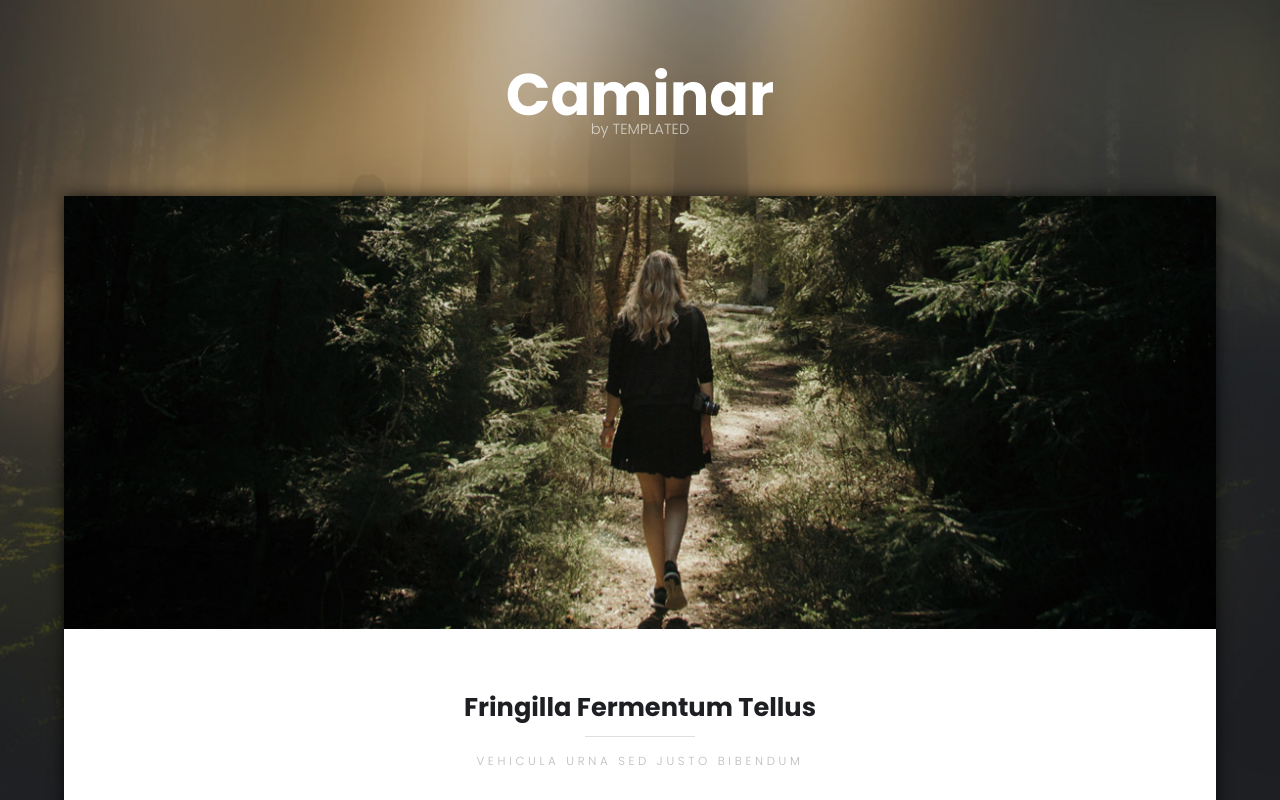
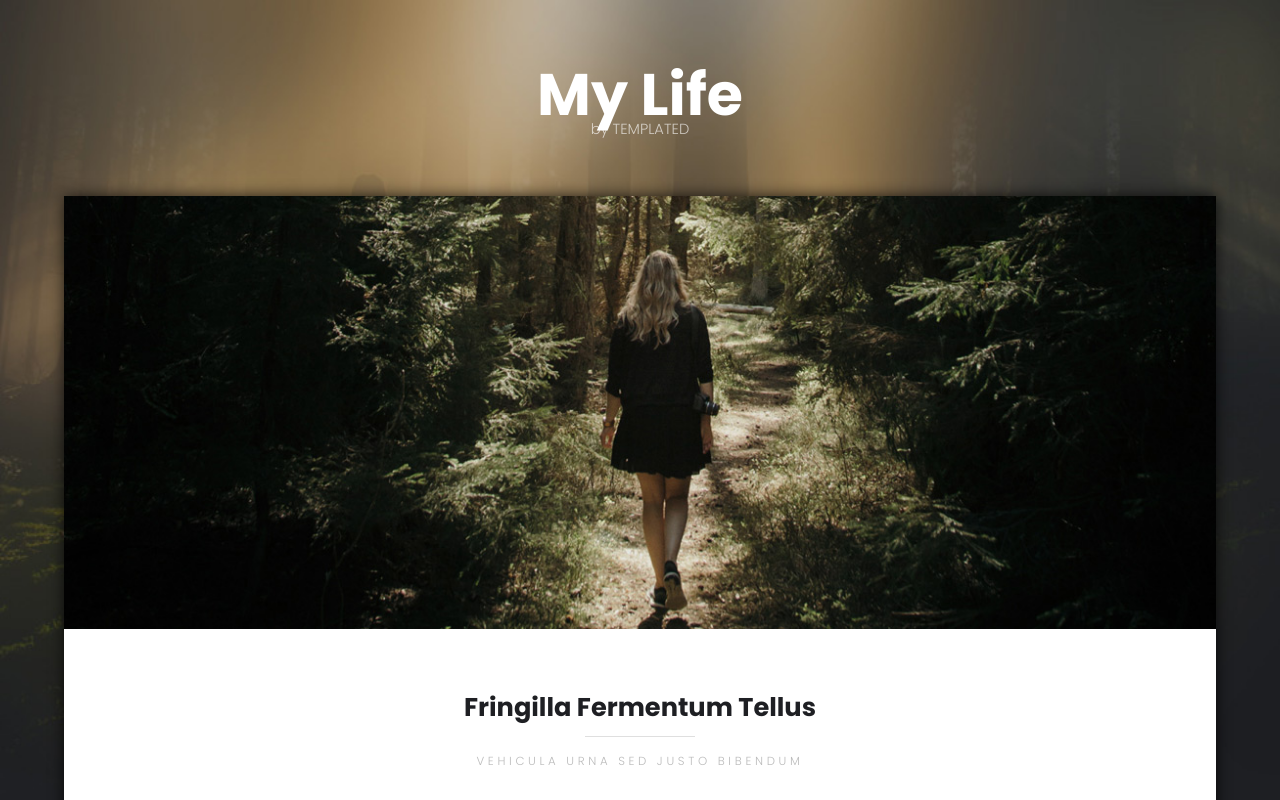
Before and after one commit to Wilian79/PageTest, a plain HTML site: page index.html in a window 1280 px wide. Shown: the top 800 px of the page. Drawn offline with Linux system fonts and the light colour scheme.

Commit message:
Cambio de titulo

```diff
--- a/index.html
+++ b/index.html
@@ -15,7 +15,7 @@
 
 		<!-- Header -->
 			<header id="header">
-				<div class="logo"><a href="#">Caminar <span>by TEMPLATED</span></a></div>
+				<div class="logo"><a href="#">My Life <span>by TEMPLATED</span></a></div>
 			</header>
 
 		<!-- Main -->
```
